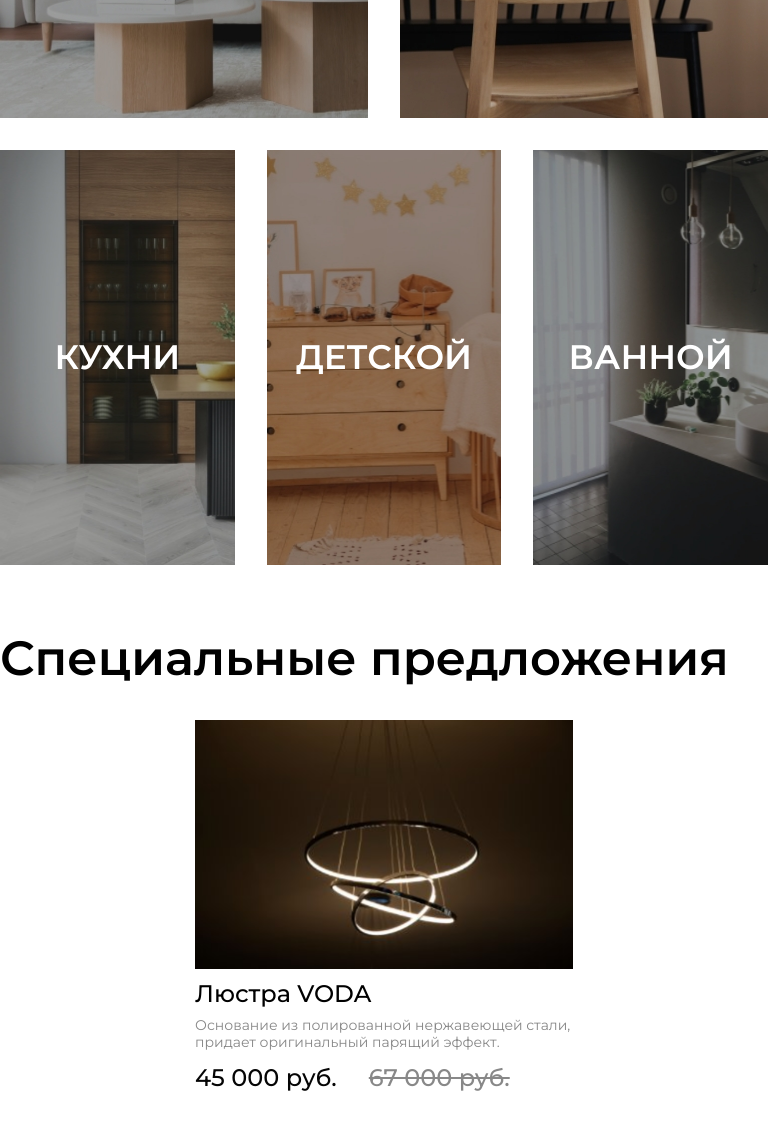
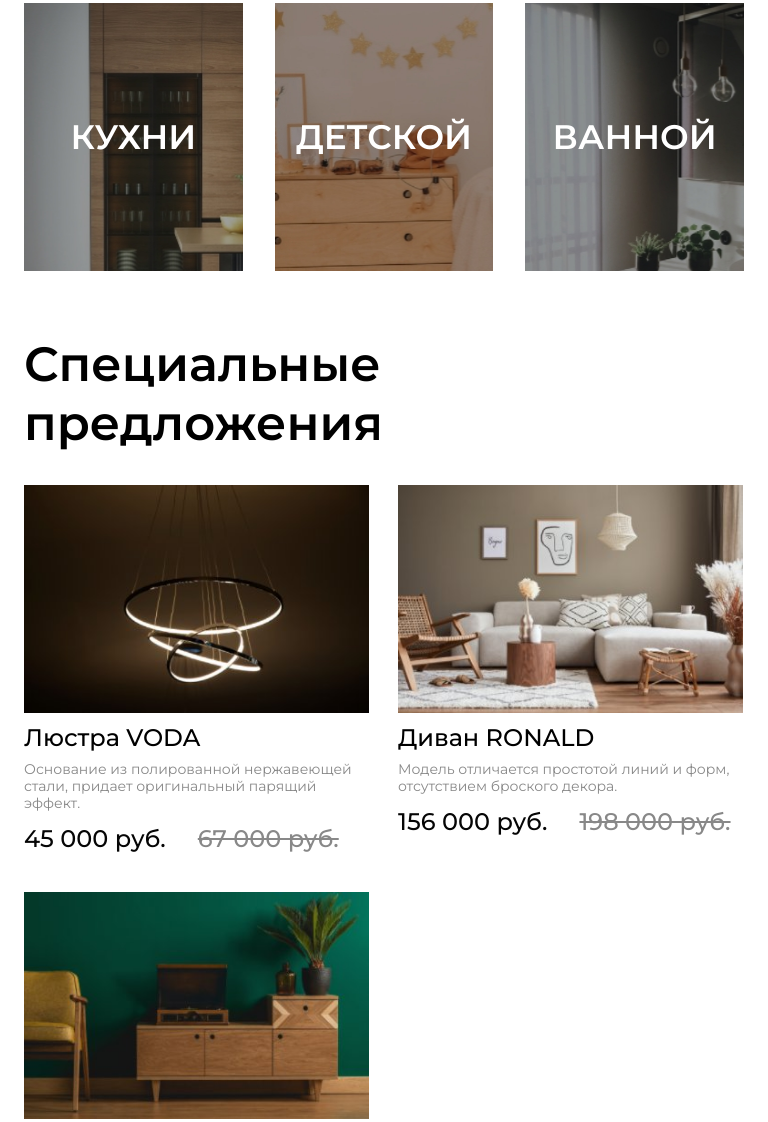
Before and after one commit to Statika3k/site, a plain HTML site: page index.html in a window 768 px wide. Shown: the part 1187-2309 px from the top of the page. Drawn offline with Linux system fonts and the light colour scheme.

Commit message:
Добавление медиазапросов

```diff
--- /dev/null
+++ b/_tablet.scss
@@ -0,0 +1,30 @@
+@media (max-width: 1024px) {
+    .center {
+        padding-left: calc(50% - 393px);
+        padding-right: calc(50% - 393px);
+    }
+
+    .for__item {
+            height: 268px;
+        }
+
+    .product-content {
+        column-gap: 29px;
+        row-gap: 39px;
+    }
+
+    .footer__logo {
+        display: none;
+    }
+}
+
+@media (min-width: 768px) and (max-width: 833px) {
+    .center{
+        padding-left: 24px;
+        padding-right: 24px;
+    }
+
+    .product {
+        width: 345px;
+    }
+}
--- a/style.scss
+++ b/style.scss
@@ -1,4 +1,6 @@
 @import "vars";
+@import "cart";
+@import "tablet";
 
 * {
     margin: 0;
@@ -28,6 +30,7 @@ body {
         margin-top: 70px;
         margin-bottom: 16px;
         color: $colorText;
+        max-width: 792px;
     }
 
     &__text {
@@ -178,7 +181,6 @@ body {
     row-gap: 56px;
     flex-wrap: wrap;
     margin-top: 32px;
-    justify-content: space-around;
 }
 
 .product {
@@ -377,8 +379,6 @@ h4 {
     }
 }
 
-@import "cart";
-
 .modal {
     width: 477px;
     height: 400px;
```
Also changed, not shown: style.css, 1 other file.
